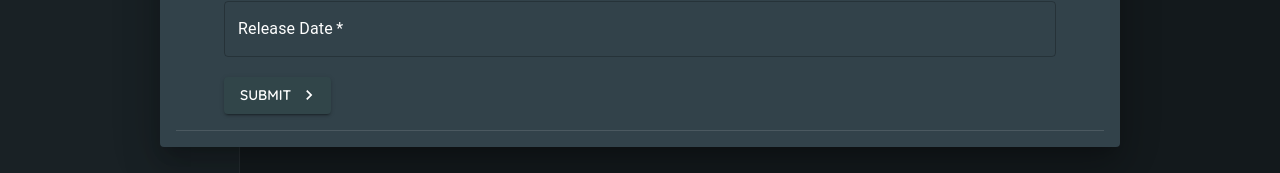
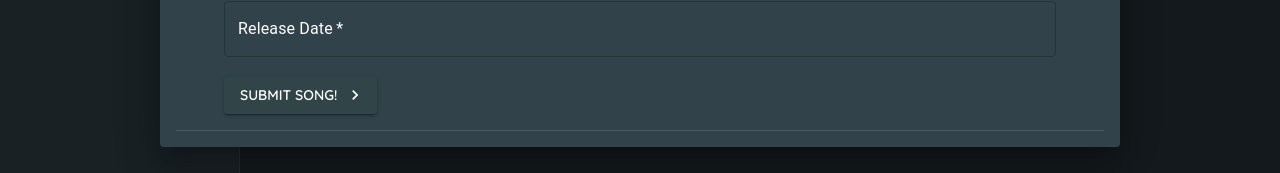
Before and after one commit to giuseppe-g-gelardi/reactmusiclibrary, a React (Create React App) app: page / in a window 1280 px wide. Both pictures are taken after typing "Sample" into the empty fields and a click on the button "ADD SONG". Shown: the part 472-645 px from the top of the page. Built offline with nearby package versions, Linux system fonts and the light colour scheme; no server answers.

Commit message:
delete unused code and comments

```diff
--- a/src/components/Layout.jsx
+++ b/src/components/Layout.jsx
@@ -53,7 +53,6 @@ const useStyles = makeStyles((theme) => {
 
 export default function Layout({ children }) {
   const classes = useStyles()
-  // const history = useHistory()
   const location = useLocation()
   const navigate = useNavigate()
 
@@ -103,7 +102,6 @@ export default function Layout({ children }) {
             <ListItem
               button
               key={item.text}
-              // onClick={() => history.push(item.path)}
               onClick={() => navigate(item.path)}
               className={location.pathname === item.path ? classes.active : null}
             >
--- a/src/components/Popup.jsx
+++ b/src/components/Popup.jsx
@@ -3,9 +3,6 @@ import { Dialog, DialogTitle, DialogContent, makeStyles, Typography } from '@mat
 import Controls from './controls/Controls'
 import { Close } from '@material-ui/icons';
 
-
-// ! might delete later // this pushes the dialog to the top of the screen
-// TODO edit styles to match theme better
 const useStyles = makeStyles(theme => ({
   dialogWrapper: {
     padding: theme.spacing(2),
--- a/src/components/forms/AddSongForm.jsx
+++ b/src/components/forms/AddSongForm.jsx
@@ -1,7 +1,5 @@
 import React, { useState } from 'react'
 import axios from 'axios'
-// import { useNavigate } from 'react-router-dom'
-// import Typography from '@material-ui/core/Typography'
 import Button from '@material-ui/core/Button'
 import Container from '@material-ui/core/Container'
 import KeyboardArrowRightIcon from '@material-ui/icons/KeyboardArrowRight'
@@ -40,7 +38,6 @@ export default function AddSongForm() {
   const api = 'http://localhost:3800/api/songs'
 
   const handleSubmit = async e => {
-    // let response;
     e.preventDefault()
     let song = {
       title: title,
@@ -57,26 +54,12 @@ export default function AddSongForm() {
       console.log(error)
     }
   }
-
-    // function to reload the page
     const reloadPage = () => {
       window.location.reload()
     }
 
-
-
   return (
-
     <Container>
-      {/* <Typography
-          className={classes.text}
-          variant='h6'
-          component='h2'
-          gutterBottom
-        >
-          Add a new song!
-        </Typography> */}
-
         <form noValidate autoComplete='off' onSubmit={handleSubmit}>
           <TextField
             InputLabelProps={{style: {color: '#fff'}}}
@@ -139,7 +122,7 @@ export default function AddSongForm() {
             variant='contained'
             endIcon={<KeyboardArrowRightIcon />}
           >
-            Submit
+            Submit song!
           </Button>
         </form>
     </Container>
--- a/src/components/forms/EditSongForm.jsx
+++ b/src/components/forms/EditSongForm.jsx
@@ -1,13 +1,10 @@
 import React, { useState } from 'react'
 import axios from 'axios'
-// import Typography from '@material-ui/core/Typography'
 import Button from '@material-ui/core/Button'
 import Container from '@material-ui/core/Container'
-import KeyboardArrowRightIcon from '@material-ui/icons/KeyboardArrowRight'
 import { makeStyles } from '@material-ui/core/styles'
 import TextField from '@mui/material/TextField'
-// import UpdateIcon from '@material-ui/icons/Update';
-
+import UpdateIcon from '@material-ui/icons/Update';
 
   const useStyles = makeStyles({
     field: {
@@ -39,47 +36,10 @@ export default function EditSong(props) {
   const [genre, setGenre] = useState('')
   const [releaseDate, setReleaseDate] = useState('')
   const classes = useStyles()
-
   const songid = song.id
   const id = songid.toString()
 
-  // const api = (`http://localhost:3800/api/songs/${id}`)
-  // const api = ("http://localhost:3800/api/songs/" + song.id)
-  // http://localhost:3800/api/songs/{id}
-
-  // {
-  //   "title": "asdf",
-  //   "album": "asdf",
-  //   "artist": "asdf",
-  //   "genre": "asdf",
-  //   "releaseDate": "tomorrow"
-  // }
-
-
-
-
-  // const handleUpdate = async (e) => {
-  //   e.preventDevault()
-  //   // let response;
-  //   let song = {
-  //     title: title,
-  //     album: album,
-  //     artist: artist,
-  //     genre: genre,
-  //     releaseDate: releaseDate
-  //   }
-  //   try {
-  //     await axios.put(api, song)
-  //     .then(() => reloadPage())
-  //   } catch (error) {
-  //     console.log(error)
-  //   }
-  // }
-
-
   const handleUpdate = async () => {
-    // e.preventDevault()
-    // let response;
     let song = {
       "title": title,
       "album": album,
@@ -97,39 +57,9 @@ export default function EditSong(props) {
     }
   }
 
-  // const handleUpdate = async (id) => {
-  //   try {
-  //     await axios.put(`http://localhost:3800/api/songs/${id}`, {
-  //       title: title,
-  //       album: album,
-  //       artist: artist,
-  //       genre: genre,
-  //       releaseDate: releaseDate
-  //     })
-  //     .then(() => reloadPage())
-  //   } catch (error) {
-  //     console.log(error)
-  //   }
-  // }
-
-   // function to reload the page
-   const reloadPage = () => {
-    window.location.reload()
-  }
-
   return (
 
     <Container>
-      {/* <Typography
-          className={classes.text}
-          variant='h6'
-          component='h2'
-          gutterBottom
-        >
-          Edit song...<UpdateIcon />
-        </Typography> */}
-        <button onClick={() => console.log(song, id)}>log</button>
-
         <form noValidate autoComplete='off' onSubmit={handleUpdate}>
           <TextField
             InputLabelProps={{style: {color: '#fff'}}}
@@ -191,9 +121,9 @@ export default function EditSong(props) {
             type='submit'
             color='secondary'
             variant='contained'
-            endIcon={<KeyboardArrowRightIcon />}
+            endIcon={<UpdateIcon />}
           >
-            Submit
+            Update Song
           </Button>
         </form>
     </Container>
```
Also changed, not shown: src/components/MusicCard.jsx (+0 -15 lines), src/pages/MusicTable.jsx (+0 -16 lines).
